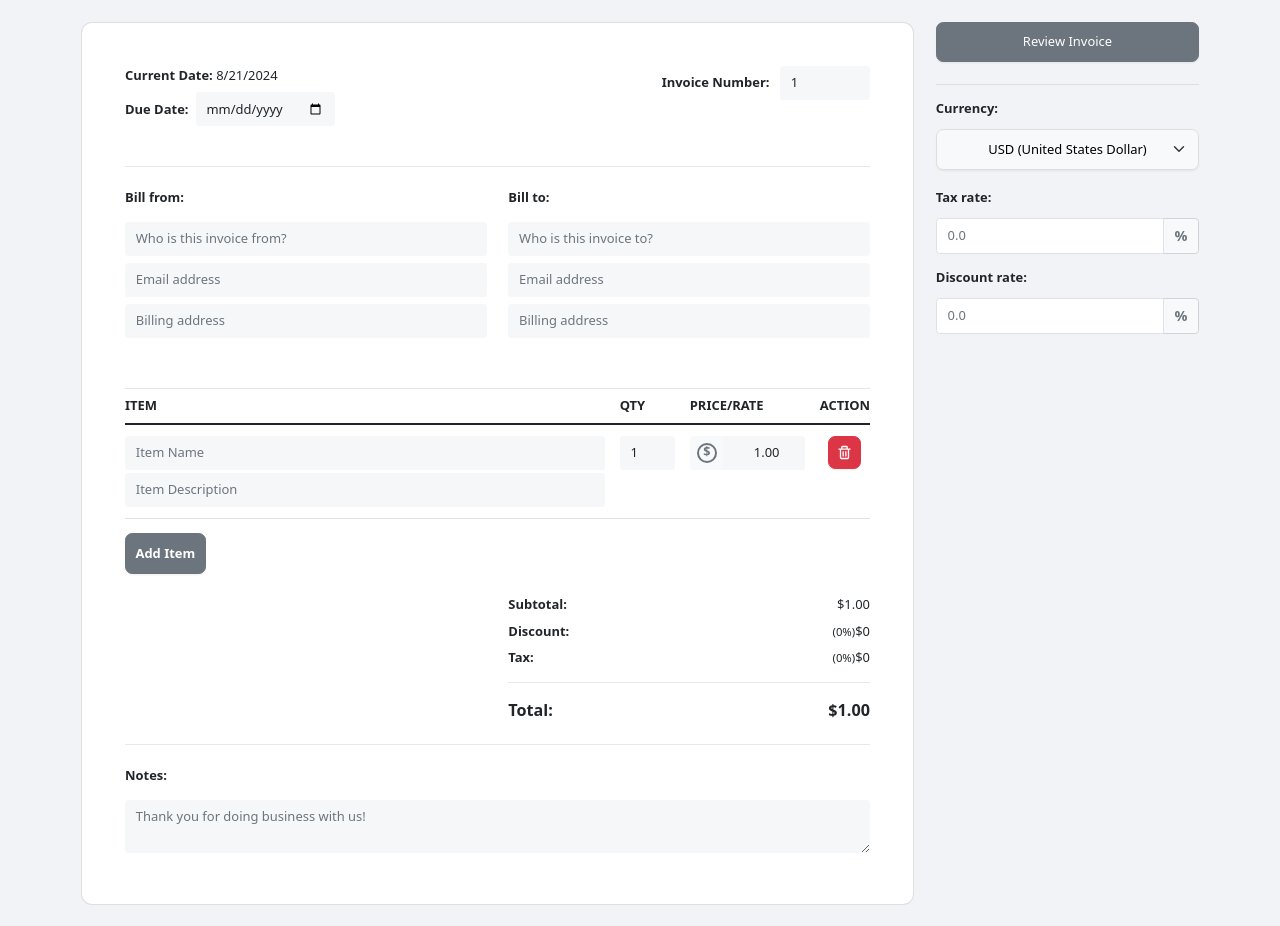
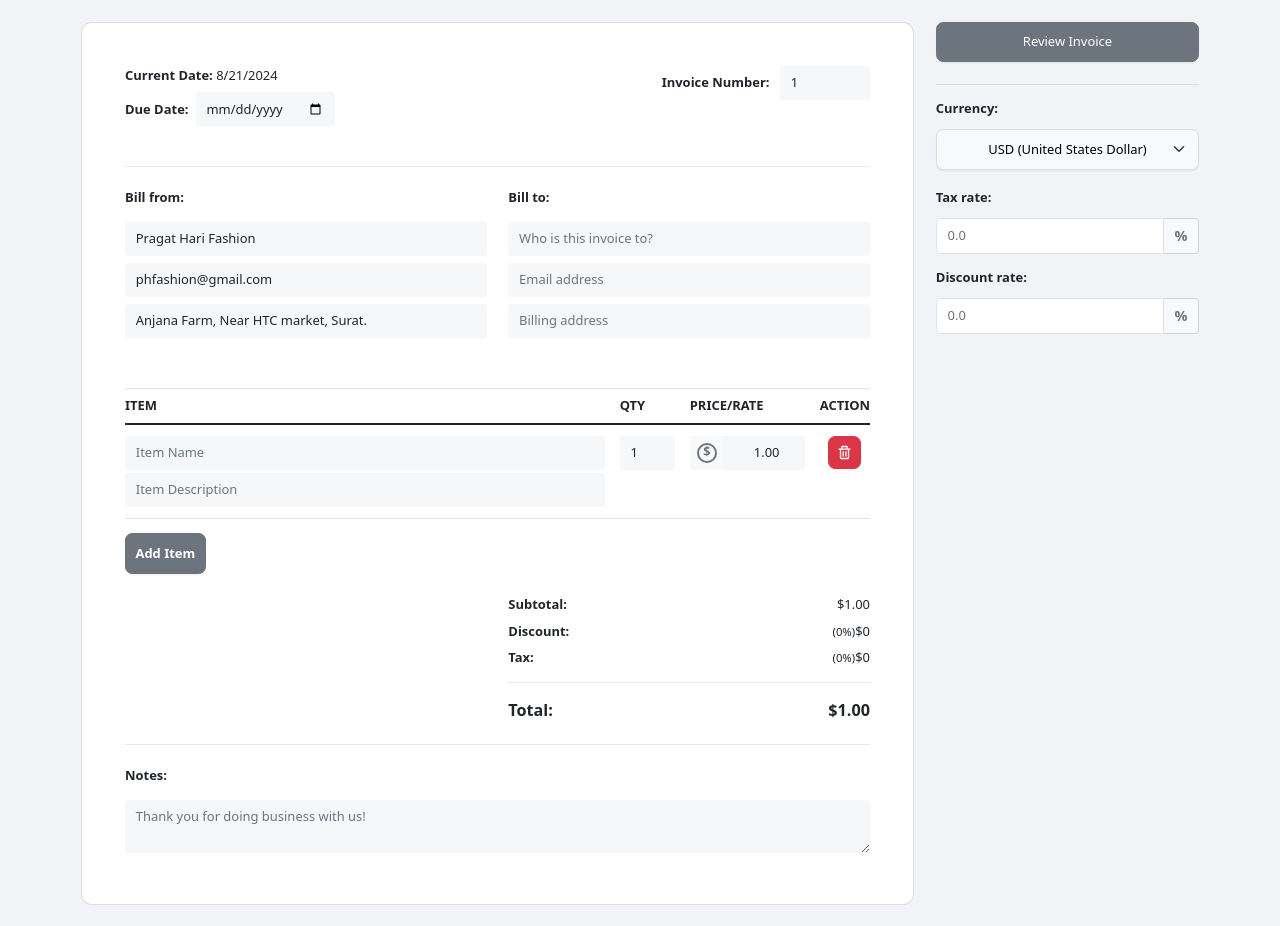
Before and after one commit to LomashB/invoice-generator, a React (Create React App) app: page / in a window 1280 px wide. Built offline with nearby package versions, Linux system fonts and the light colour scheme.

Commit message:
changed for ph fashion

```diff
--- a/src/components/InvoiceForm.js
+++ b/src/components/InvoiceForm.js
@@ -21,9 +21,9 @@ class InvoiceForm extends React.Component {
       billTo: "",
       billToEmail: "",
       billToAddress: "",
-      billFrom: "",
-      billFromEmail: "",
-      billFromAddress: "",
+      billFrom: "Pragat Hari Fashion",
+      billFromEmail: "phfashion@gmail.com ",
+      billFromAddress: "Anjana Farm, Near HTC market, Surat.",
       notes: "",
       total: "0.00",
       subTotal: "0.00",
```
